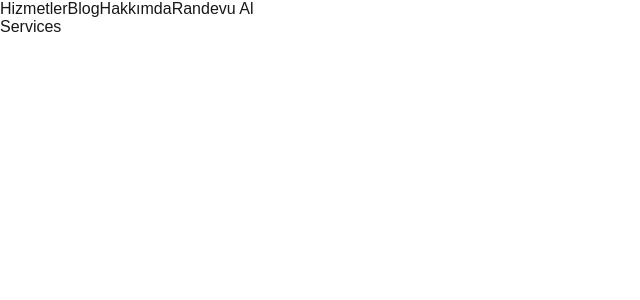
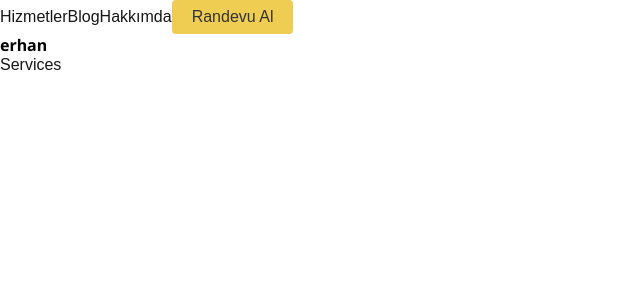
Before and after one commit to erhanyaylali1/reyhaneren, a Next.js app: page /hizmetler in a window 1280 px wide. Shown: the top 300 px of the page, without its empty margins (0-640 px from the left). Built offline with nearby package versions, Linux system fonts and the light colour scheme.

Commit message:
Bug Fix for Button Component

```diff
--- a/src/app/components/Header/Desktop Header/index.tsx
+++ b/src/app/components/Header/Desktop Header/index.tsx
@@ -1,4 +1,8 @@
+"use client";
+
 import Link from "next/link";
+import Button from "../../Shared/Button/Button";
+import Typography, { TextColors, TextFontWeights } from "../../Shared/Typography/Typography";
 
 const DesktopHeader = () => {
     return (
@@ -6,7 +10,8 @@ const DesktopHeader = () => {
             <Link href="hizmetler">Hizmetler</Link>
             <Link href="blog">Blog</Link>
             <Link href="hakkimda">Hakkımda</Link>
-      <Link href="randevu-al">Randevu Al</Link>
+            <Button title="Randevu Al" ariaLabel="Randevu Al" handleClick={() => null} />
+            <Typography text="erhan" color={TextColors.black} fontWeight={TextFontWeights.bold} />
         </div>
     );
 };
--- a/src/app/components/Shared/Button/Button.tsx
+++ b/src/app/components/Shared/Button/Button.tsx
@@ -22,7 +22,7 @@ export enum ButtonVariants {
     "yellow" = "yellow",
 }
 
-const ButtonComponent = ({ title, ariaLabel, handleClick, variant = ButtonVariants.secondary, size = ButtonSizes.md, disabled = false }: IButtonProps): React.ReactNode => {
+const Button = ({ title, ariaLabel, handleClick, variant = ButtonVariants.yellow, size = ButtonSizes.md, disabled = false }: IButtonProps): React.ReactNode => {
     return (
         <button
             className={`${styles.button} ${styles["button__" + size]} ${styles["button__" + variant]}`}
@@ -35,4 +35,4 @@ const ButtonComponent = ({ title, ariaLabel, handleClick, variant = ButtonVarian
     )
 }
 
-export default ButtonComponent;
+export default Button;
--- a/src/app/components/Shared/Typography/Typography.tsx
+++ b/src/app/components/Shared/Typography/Typography.tsx
@@ -1,7 +1,6 @@
 import React from "react";
 import styles from "./typography.module.scss";
 import { Noto_Sans, Saira } from 'next/font/google'
-
 
 type ITypography = {
     text: string;
@@ -61,13 +60,13 @@ export enum TextAsTypes {
 }
 
 const noto_sans = Noto_Sans({
-    weight: ['100', '200', '300', '400', '500', '600', '700'],
+    weight: ['300', '400', '500', '600', '700'],
     style: ['normal', 'italic'],
     subsets: ['latin'],
 })
 
 const saira = Saira({
-    weight: ['100', '200', '300', '400', '500', '600', '700'],
+    weight: ['300', '400', '500', '600', '700'],
     style: ['normal', 'italic'],
     subsets: ['latin'],
 })
--- a/src/app/globals.scss
+++ /dev/null
@@ -1,42 +0,0 @@
-:root {
-  --background: #ffffff;
-  --foreground: #171717;
-}
-
-@media (prefers-color-scheme: dark) {
-  :root {
-    --background: #0a0a0a;
-    --foreground: #ededed;
-  }
-}
-
-html,
-body {
-  max-width: 100vw;
-  overflow-x: hidden;
-}
-
-body {
-  color: var(--foreground);
-  background: var(--background);
-  font-family: Arial, Helvetica, sans-serif;
-  -webkit-font-smoothing: antialiased;
-  -moz-osx-font-smoothing: grayscale;
-}
-
-* {
-  box-sizing: border-box;
-  padding: 0;
-  margin: 0;
-}
-
-a {
-  color: inherit;
-  text-decoration: none;
-}
-
-@media (prefers-color-scheme: dark) {
-  html {
-    color-scheme: dark;
-  }
-}
```
Lines whose indentation alone changed are shown as unchanged.
